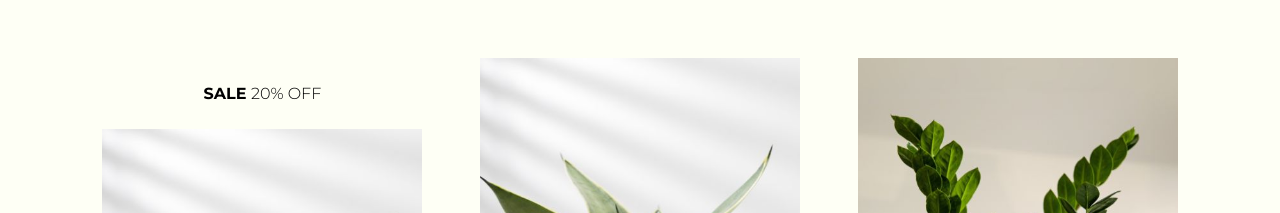
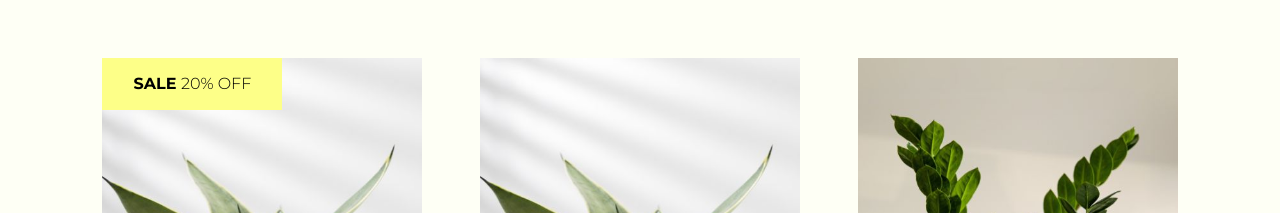
Before and after one commit to BillyDaBones/LuckyShrub, a plain HTML site: page index.html in a window 1280 px wide. Shown: the part 587-800 px from the top of the page. Drawn offline with Linux system fonts and the light colour scheme.

Commit message:
Style new promo label to certain product listings

```diff
--- a/css/styles.css
+++ b/css/styles.css
@@ -104,7 +104,16 @@ article {
 .mainBlog article p {
     font-weight: 350;
 }
-
+.mainBlog .promo {
+    width: 100%;
+    max-width: 10rem;
+    height: 2rem;
+    max-height: 100%;
+    align-items: center;
+    position: absolute;
+    color: black;
+    background-color: #fdff88;
+}
 @media screen and (max-width: 600px) {
     .mainBlog {
         gap: 1.5rem;
@@ -113,11 +122,10 @@ article {
         display: none;
     }
 }
-
 footer {
     display: flex;
-    align-items: center;
-    flex-direction: column;
+    align-items: left;
+
 }
 footer div {
     flex: 1;
```
